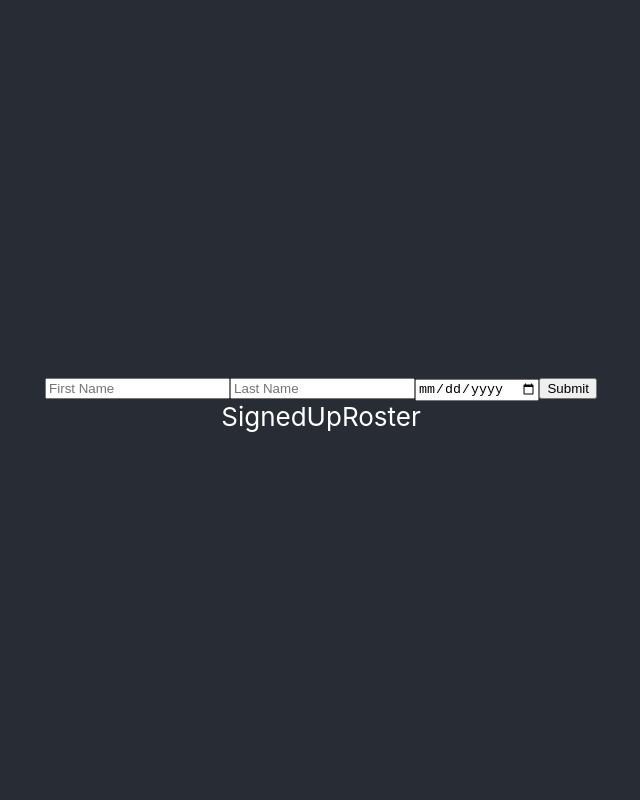
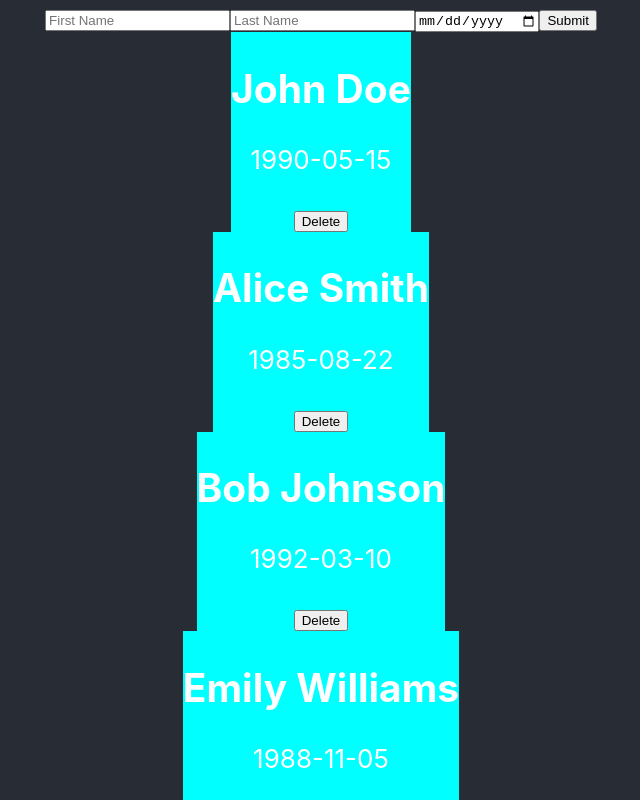
Before and after one commit to JamesHawk585/passing-info-from-child-to-parent-with-callback-functions, a React (Create React App) app: page / in a window 1280 px wide. Shown: the top 800 px of the page, without its empty margins (319-959 px from the left). Built offline with nearby package versions, Linux system fonts and the light colour scheme; data requests are answered from the project's data file.

Commit message:
Adds participant cards to SignedUpRoster. Adds DeleteButton.jsx, connects ParticipantCard to App.css

```diff
--- a/src/App.css
+++ b/src/App.css
@@ -13,16 +13,10 @@
   }
 }
 
-/* .App-header {
-  background-color: #282c34;
-  min-height: 100vh;
-  display: flex;
-  flex-direction: column;
-  align-items: center;
-  justify-content: center;
-  font-size: calc(10px + 2vmin);
-  color: white;
-} */
+.participantCard {
+  background-color: aqua;
+ }
+
 
 .App-body {
   background-color: #282c34;
--- a/src/App.jsx
+++ b/src/App.jsx
@@ -1,32 +1,32 @@
-import './App.css';
-import FormContainer from './FormContainer';
-import SignedUpRoster from './SignedUpRoster';
-import { useState, useEffect, createContext } from 'react';
+import "./App.css";
+import FormContainer from "./FormContainer";
+import SignedUpRoster from "./SignedUpRoster";
+import { useState, useEffect, createContext } from "react";
 
-const API = 'http://127.0.0.1:5555/users'
+const API = "http://127.0.0.1:5555/users";
 
-export const rosterContext = createContext()
+export const rosterContext = createContext();
 
 function App() {
-  const [roster, setRoster] = useState([])
+  const [roster, setRoster] = useState([]);
 
   useEffect(() => {
     fetch(API)
-    .then((r) => r.json())
-    .then(setRoster)
-  }, [])
+      .then((r) => r.json())
+      .then(setRoster);
+  }, []);
 
-  console.log(roster)
-
-  // useContext() on signed up roster.
+  // useContext() on signed up roster. Wrap SignedUpRoster in useCOntext() provider.
 
   return (
     <div className="App">
       <header></header>
       <body className="App-body">
-        <FormContainer/>
-        <SignedUpRoster/>
-        </body>
+        <FormContainer />
+        <rosterContext.Provider value={roster}>
+          <SignedUpRoster />
+        </rosterContext.Provider>
+      </body>
     </div>
   );
 }
--- /dev/null
+++ b/src/DeleteButton.jsx
@@ -0,0 +1,9 @@
+import React from 'react'
+
+const DeleteButton = () => {
+  return (
+    <button>Delete</button>
+  )
+}
+
+export default DeleteButton
--- /dev/null
+++ b/src/ParticipantCard.jsx
@@ -0,0 +1,18 @@
+import React from 'react'
+import DeleteButton from './DeleteButton'
+import "./App.css";
+
+
+const ParticipantCard = ({participant}) => {
+    // <h2> Name
+    // <DeleteParticipantCard/>
+  return (
+    <div className='participantCard'>
+    <h2>{participant.firstName + ' ' + participant.lastName}</h2>
+    <p>{participant.dateOfBirth}</p>
+    <DeleteButton/>
+    </div>
+  )
+}
+
+export default ParticipantCard
--- a/src/SignedUpRoster.jsx
+++ b/src/SignedUpRoster.jsx
@@ -1,8 +1,15 @@
 import React from 'react'
+import { useContext } from 'react'
+import { rosterContext } from './App'
+import ParticipantCard from './ParticipantCard'
 
 const SignedUpRoster = () => {
+    const roster = useContext(rosterContext)
+    console.log('inside SignedUpRoster:' ,roster)
   return (
-    <div>SignedUpRoster</div>
+    <>
+    {roster.map((participant, index) => <ParticipantCard key={index} participant={participant}/>)}
+    </>
   )
 }
 
```
